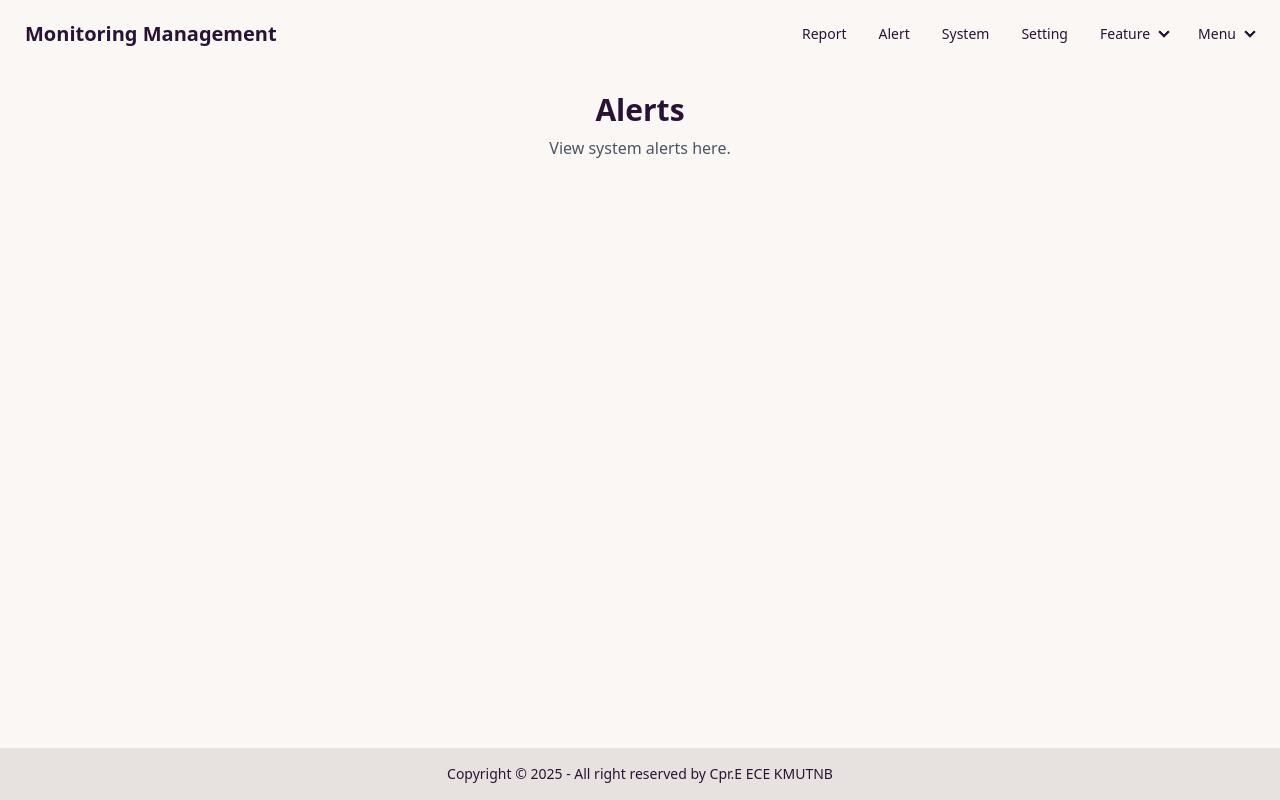
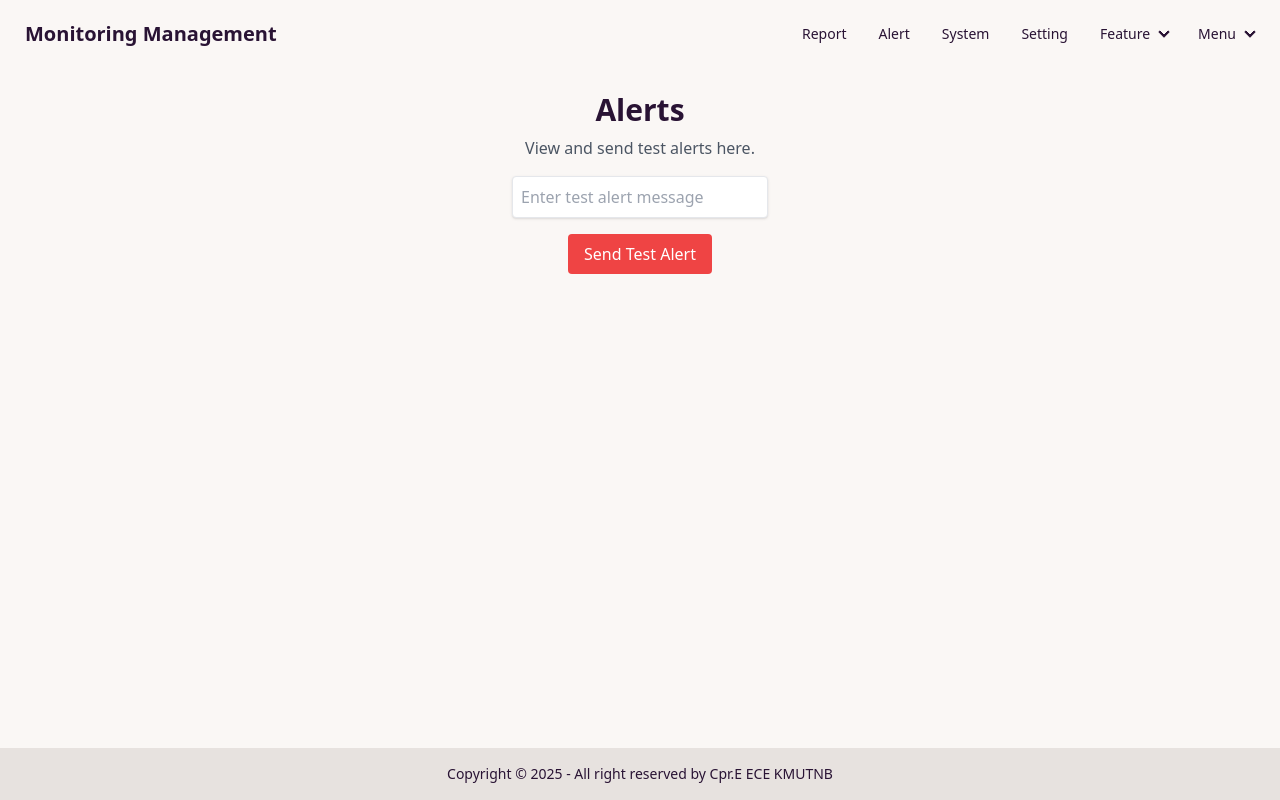
Before and after one commit to mossZmossZ/centralized-network-monitoring-management-web, a React (Vite) app in the folder frontend/: page /alert in a window 1280 px wide. Built offline with nearby package versions, Linux system fonts and the light colour scheme; no server answers.

Commit message:
Alert Gateway Function

```diff
--- a/frontend/components/alert/index.jsx
+++ b/frontend/components/alert/index.jsx
@@ -1,8 +1,55 @@
+import { useState } from "react";
+import axios from "axios";
+import Swal from "sweetalert2";
+
 export function Alert() {
+  const [alertMessage, setAlertMessage] = useState("");
+  const [loading, setLoading] = useState(false);
+
+  const sendTestAlert = async () => {
+    if (!alertMessage.trim()) {
+      Swal.fire("Warning", "Please enter a message before sending!", "warning");
+      return;
+    }
+
+    setLoading(true);
+    try {
+      const response = await axios.post("http://localhost:8000/send_alert", {
+        message: alertMessage,
+      });
+
+      if (response.status === 200) {
+        Swal.fire("Success!", "Alert sent successfully to Google Chat!", "success");
+        setAlertMessage(""); // Clear input after success
+      }
+    } catch (error) {
+      Swal.fire("Error", "Failed to send alert. Please try again!", "error");
+      console.error("Error sending alert:", error);
+    }
+    setLoading(false);
+  };
+
   return (
     <div className="flex flex-col items-center justify-center h-full p-6">
       <h1 className="text-3xl font-bold">Alerts</h1>
-      <p className="mt-2 text-gray-600">View system alerts here.</p>
+      <p className="mt-2 text-gray-600">View and send test alerts here.</p>
+
+      <input
+        type="text"
+        className="border p-2 mt-4 w-64 rounded shadow"
+        placeholder="Enter test alert message"
+        value={alertMessage}
+        onChange={(e) => setAlertMessage(e.target.value)}
+        disabled={loading}
+      />
+
+      <button
+        className={`mt-4 px-4 py-2 rounded text-white ${loading ? "bg-gray-400 cursor-not-allowed" : "bg-red-500 hover:bg-red-600"}`}
+        onClick={sendTestAlert}
+        disabled={loading}
+      >
+        {loading ? "Sending..." : "Send Test Alert"}
+      </button>
     </div>
   );
 }
```
Also changed, not shown: 2 other files (tests, documents, lock files or other folders).
